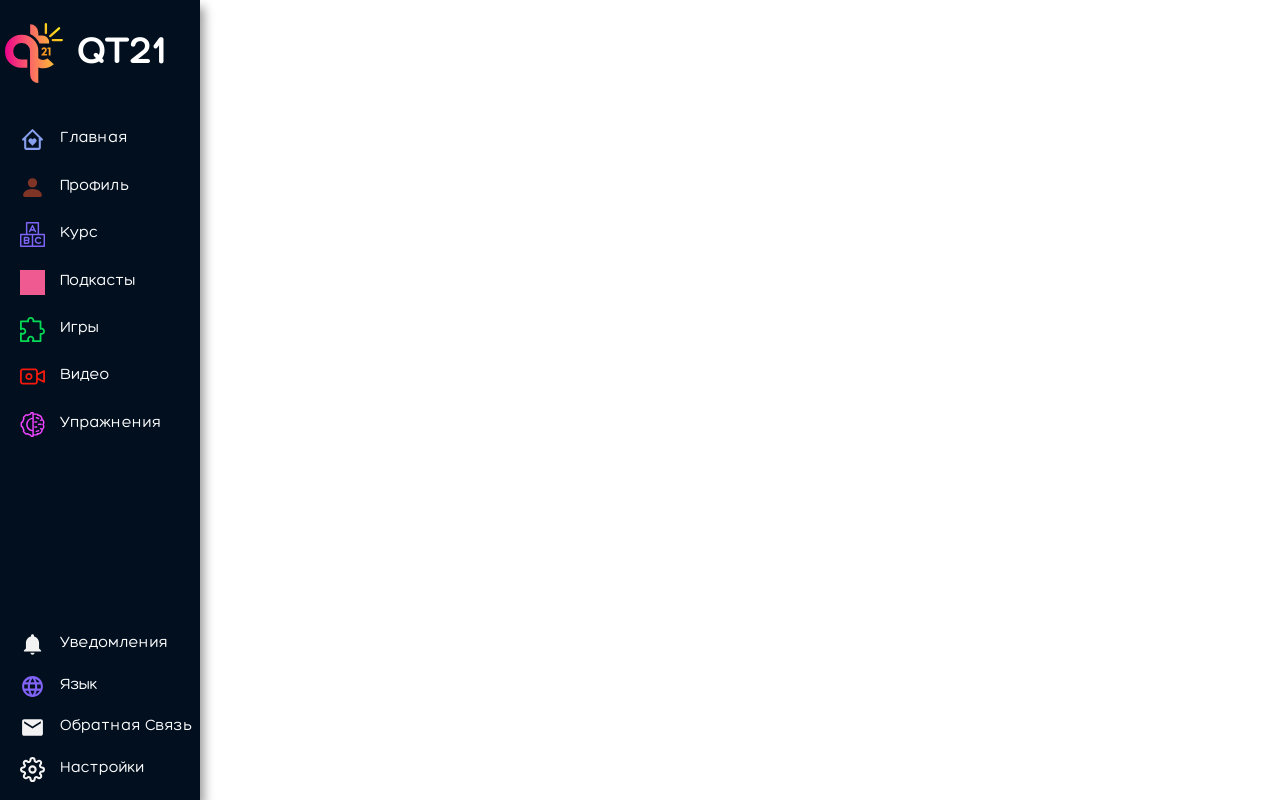
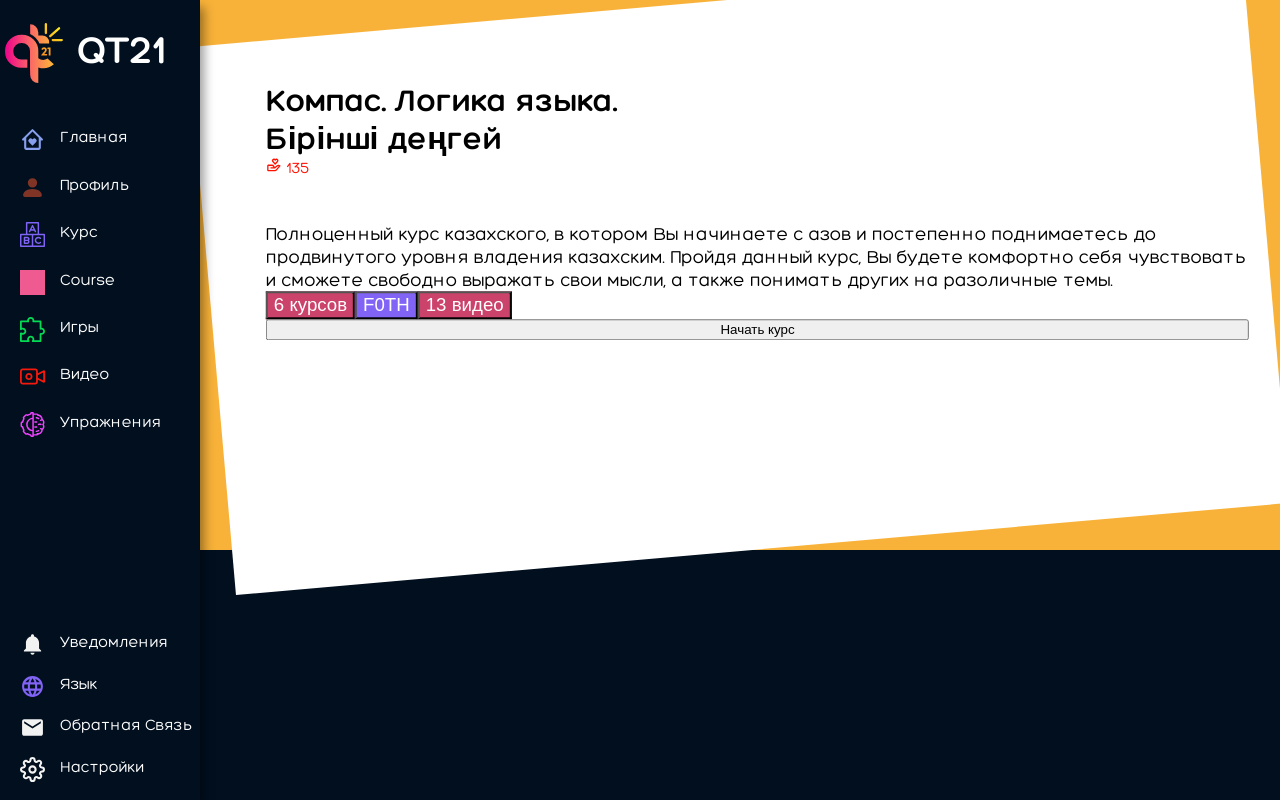
Before and after one commit to mintylife/Sketch, a React (Create React App) app: page /course in a window 1280 px wide. Built offline with nearby package versions, Linux system fonts and the light colour scheme; grey boxes are pictures that could not be loaded.

Commit message:
add buttons

```diff
--- a/src/App.js
+++ b/src/App.js
@@ -3,6 +3,7 @@ import React from "react";
 import { BrowserRouter as Router, Switch, Route } from "react-router-dom";
 import Sidebar from "./components/Sidebar";
 import Courses from "./pages/Courses";
+import Course from "./components/Course";
 
 function App() {
   return (
@@ -11,6 +12,7 @@ function App() {
         <Sidebar />
         <Switch>
           <Route path="/courses" component={Courses} />
+          <Route path="/course" component={Course} />
         </Switch>
       </Router>
     </div>
--- /dev/null
+++ b/src/components/Course.css
@@ -0,0 +1,87 @@
+.course-container {
+  margin: 0;
+  flex: 1;
+  display: flex;
+  flex-direction: column;
+  justify-content: flex-start;
+  align-items: flex-start;
+
+  background-color: #010f1f;
+  color: white;
+}
+
+.header {
+  z-index: 0;
+  background-color: #f8b239;
+  color: white;
+
+  width: 100%;
+  height: 550px;
+}
+
+#rectangle {
+  z-index: 0;
+  width: 98%;
+  height: 550px;
+  background: white;
+  transform: translate(10px) rotate(-5deg);
+}
+
+.overview {
+  display: flex;
+  flex-direction: column;
+  justify-content: flex-start;
+  transform: translate(-10px) rotate(5deg);
+  padding-top: 80px;
+  padding-left: 75px;
+}
+
+.course-title,
+.second-title {
+  flex: 1;
+  z-index: 1;
+  font-size: 24pt;
+  font-weight: bold;
+  color: black;
+}
+
+.heart-ranking {
+  height: 65px;
+  color: #fd1100;
+}
+
+.people-num {
+  font-size: 12pt;
+  font-weight: bold;
+}
+
+.intro-block {
+  color: black;
+  font-size: 14pt;
+}
+
+.info-buttons {
+  color: white;
+  font-size: 14pt;
+  background-color: white;
+  font-family: Hero;
+}
+
+#module-num {
+  color: white;
+  font-size: 14pt;
+  background-color: #cb426a;
+}
+#course-type {
+  color: white;
+  font-size: 14pt;
+  background-color: #8163f6;
+}
+#video-num {
+  color: white;
+  font-size: 14pt;
+  background-color: #8163f6;
+}
+
+.course-information {
+}
--- /dev/null
+++ b/src/components/Course.jsx
@@ -0,0 +1,66 @@
+import React from "react";
+import "./Course.css";
+import { BiDonateHeart as LikedByIcon } from "react-icons/bi";
+
+export const Course = (props) => {
+  var description =
+    "Полноценный курс казахского, в котором Вы начинаете с азов и постепенно поднимаетесь до  продвинутого уровня владения казахским. Пройдя данный курс, Вы будете комфортно себя чувствовать и сможете свободно выражать свои мысли, а также понимать других на разоличные темы. ";
+
+  var numOfmodules = 6;
+  var courseType = "F0TH";
+  var numOfVideos = 6;
+
+  var audience = [
+    "почти или вообще не говорите по-казахски, хотя возможно знаете элементарную грамматику и имеете ограниченный словарный запас;",
+    "боитесь делать ошибки, стесняетесь акцента и/или своего незнания языка;",
+    "ываорсифыовиаорфиыва;",
+  ];
+
+  var duration = "";
+
+  var courseGoals = [
+    "Свободно выражать свои мысли, а также хорошо понимать других в разного рода ситуациях: повседневных, академических, профессиональных и даже литературных.",
+    "Начать и не бросить свое обучение!",
+  ];
+
+  var courseStructure = "";
+
+  return (
+    <div className="course-container">
+      <div className="header">
+        <div id="rectangle">
+          <div className="overview">
+            <div className="course-title">Компас. Логика языка.</div>
+            <div className="second-title">Бірінші деңгей</div>
+            <div className="heart-ranking">
+              <LikedByIcon /> <span classname="people-num">135</span>
+            </div>
+            <div className="intro-block">
+              Полноценный курс казахского, в котором Вы начинаете с азов и
+              постепенно поднимаетесь до продвинутого уровня владения казахским.
+              Пройдя данный курс, Вы будете комфортно себя чувствовать и сможете
+              свободно выражать свои мысли, а также понимать других на
+              разоличные темы.
+            </div>
+            <div className="info-buttons">
+              <button id="module-num">6 курсов</button>
+              <button id="course-type">F0TH</button>
+              <button id="module-num">13 видео</button>
+            </div>
+            <button className="enroll-button">Начать курс</button>
+          </div>
+        </div>
+      </div>
+
+      <div className="course-information">
+        <div className="foryouif-block"></div>
+        <div className="bulletpoints-block"></div>
+        <div className="goals-block"></div>
+      </div>
+
+      <div className="course-structure"></div>
+    </div>
+  );
+};
+
+export default Course;
--- a/src/components/Sidebar.css
+++ b/src/components/Sidebar.css
@@ -1,5 +1,5 @@
 .sidebar {
-  z-index: 0;
+  z-index: 3;
   display: flex;
   flex-direction: column;
   /* justify-content: space-around; */
--- a/src/components/Sidebar.jsx
+++ b/src/components/Sidebar.jsx
@@ -54,9 +54,9 @@ function Sidebar() {
             <span className={hovered}>Курс</span>
           </Link>
 
-          <Link className="sidebar-item" to="/podcasts">
+          <Link className="sidebar-item" to="/course">
             <span className="icon podcasts" />
-            <span className={hovered}>Подкасты</span>
+            <span className={hovered}>Course</span>
           </Link>
 
           <Link className="sidebar-item" to="/games">
```
